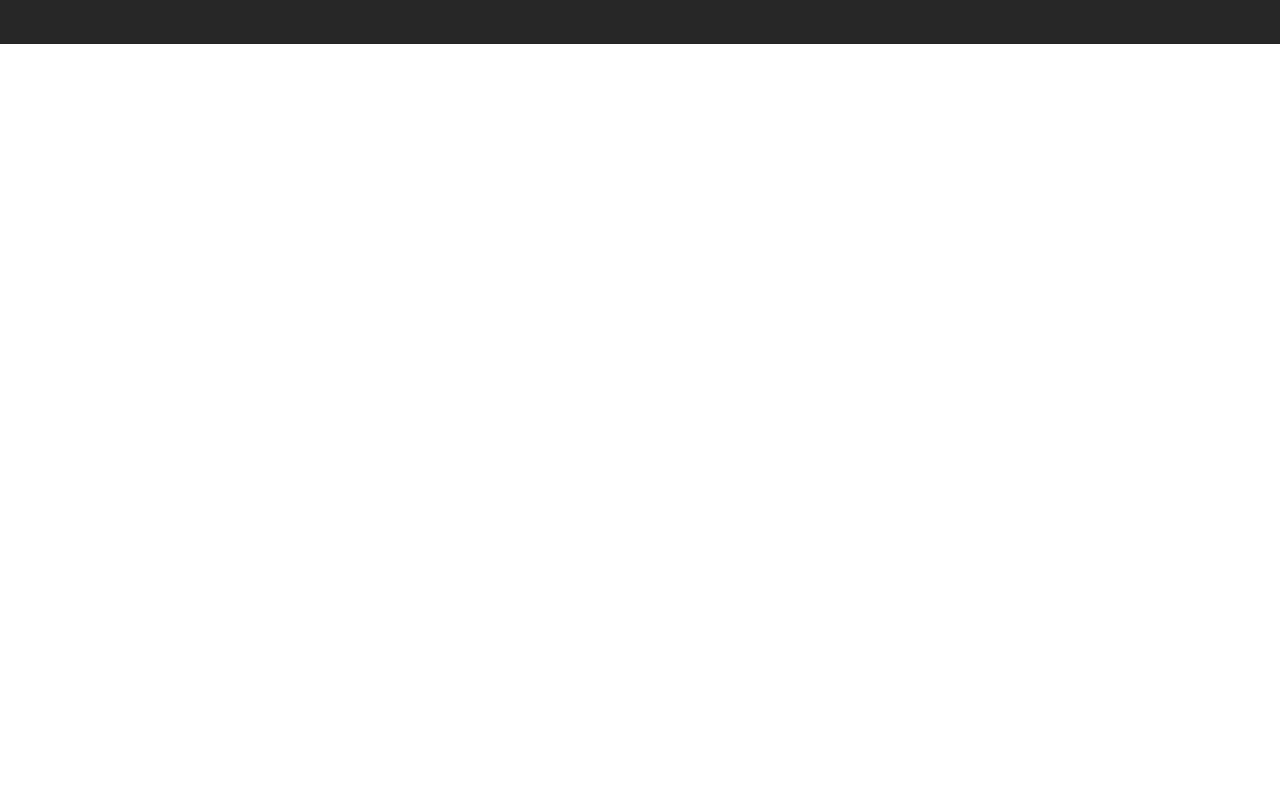
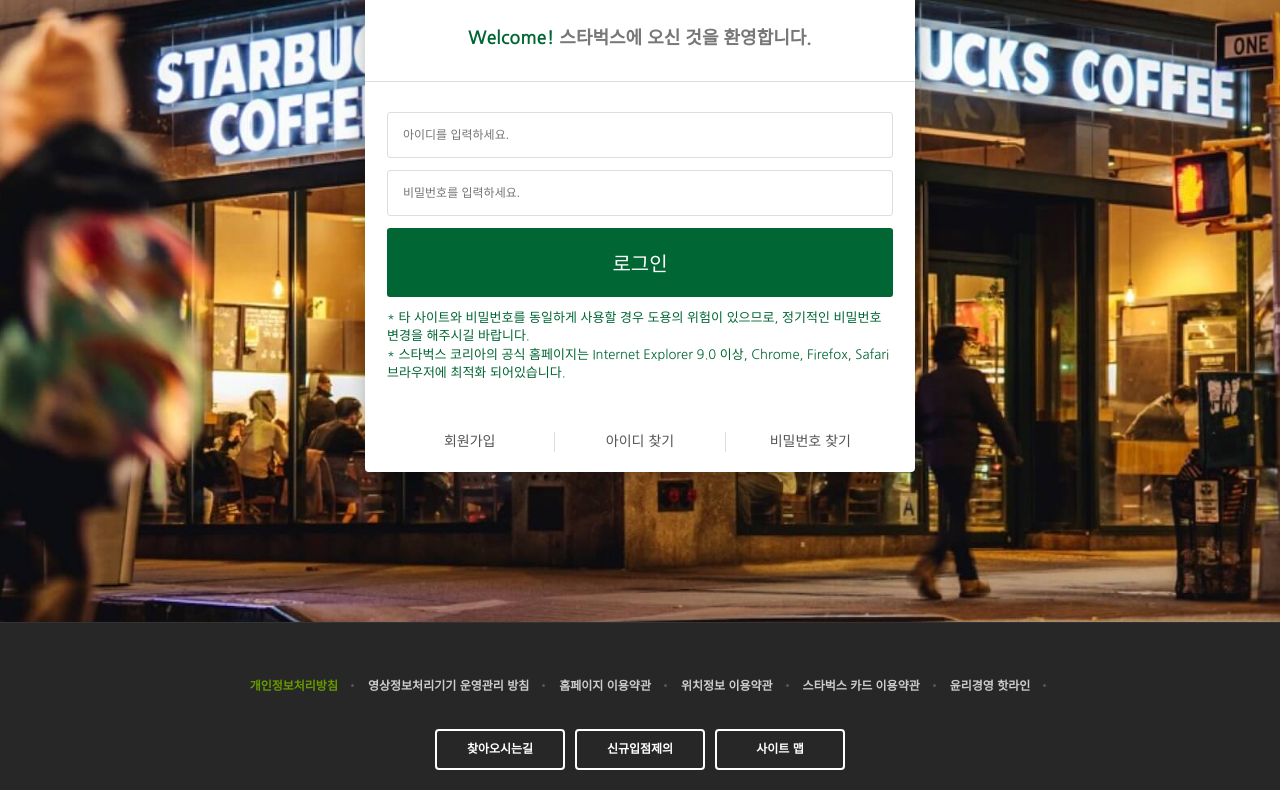
Before and after one commit to june9730/starbucks, a plain HTML site: page signin/index.html in a window 1280 px wide. Shown: the part 290-1080 px from the top of the page. Before the commit the page ends 800 px from the top, so only its background shows below. Drawn offline with nearby package versions, Linux system fonts and the light colour scheme.

Commit message:
로그인 페이지 완성

```diff
--- /dev/null
+++ b/css/signin.css
@@ -0,0 +1,92 @@
+.signin {
+  margin-top: 120px;
+  padding: 100px 0 150px;
+  background-image: url(../images/signin_bg.jpg);
+  background-repeat: no-repeat;
+  background-position: center;
+  background-attachment: fixed;
+  background-size: cover;
+}
+
+.signin h1 {
+  color: #fff;
+  font-size: 30px;
+  font-weight: 700;
+  text-align: center;
+  margin-bottom: 24px;
+}
+
+.signin__card {
+  width: 550px;
+  margin: 0 auto;
+  border-radius: 4px;
+  background-color: #fff;
+  box-shadow: 2px 2px 20px rgba(0, 0, 0, .3);
+  color: #555;
+}
+
+.signin__card h2 {
+  padding: 30px;
+  font-size: 18px;
+  font-weight: 700;
+  color: #777;
+  text-align: center;
+  border-bottom: 1px solid #ddd;
+}
+
+.signin__card h2 strong {
+  font-weight: 700;
+  color: #006633;
+}
+
+.signin__card form {
+  padding: 30px 22px;
+}
+
+.signin__card form input {
+  width: 100%;
+  margin-bottom: 12px;
+  padding: 15px;
+  border: 1px solid #ddd;
+  border-radius: 3px;
+  box-sizing: border-box;
+  font-size: 12px;
+}
+
+.signin__card form [type="submit"] {
+  background-color: #006633;
+  border: none;
+  color: #fff;
+  font-size: 20px;
+  cursor: pointer;
+  padding: 20px;
+}
+.signin__card form [type="submit"]:hover {
+  text-decoration: underline;
+}
+
+.signin__card form p {
+  font-size: 13px;
+  color: #006633;
+  text-align: left;
+}
+
+.signin__card .actions {
+  display: flex;
+  padding: 20px;
+}
+
+.signin__card .actions a {
+  flex-grow: 1;
+  flex-basis: 0;
+  text-align: center;
+  color: #555;
+  font-size: 14px;
+  border-right: 1px solid #ddd;
+}
+.signin__card .actions a:last-child {
+  border-right: none;
+}
+.signin__card .actions a:hover {
+  text-decoration: underline;
+}
--- a/signin/index.html
+++ b/signin/index.html
@@ -28,6 +28,7 @@
   <link href="https://fonts.googleapis.com/css2?family=Nanum+Gothic:wght@400;700&display=swap" rel="stylesheet">
   <link href="https://fonts.googleapis.com/icon?family=Material+Icons" rel="stylesheet">
   <link rel="stylesheet" href="../css/common.css" />
+  <link rel="stylesheet" href="../css/signin.css" />
 
   <script defer src="../js/common.js"></script>
 </head>
@@ -367,7 +368,29 @@
   </header>
 
 
-  <section class="signin"></section>
+  <section class="signin">
+    <h1>로그인</h1>
+    <div class="signin__card">
+      <h2>
+        <strong>Welcome!</strong>
+        스타벅스에 오신 것을 환영합니다.
+      </h2>
+      <form>
+        <input type="text" placeholder="아이디를 입력하세요." />
+        <input type="password" placeholder="비밀번호를 입력하세요." />
+        <input type="submit" value="로그인" />
+        <p>
+          * 타 사이트와 비밀번호를 동일하게 사용할 경우 도용의 위험이 있으므로, 정기적인 비밀번호 변경을 해주시길 바랍니다.<br />
+          * 스타벅스 코리아의 공식 홈페이지는 Internet Explorer 9.0 이상, Chrome, Firefox, Safari 브라우저에 최적화 되어있습니다.
+        </p>
+      </form>
+      <div class="actions">
+        <a href="javascript:void(0)">회원가입</a>
+        <a href="javascript:void(0)">아이디 찾기</a>
+        <a href="javascript:void(0)">비밀번호 찾기</a>
+      </div>
+    </div>
+  </section>
 
 
   <!--FOOTER-->
```
